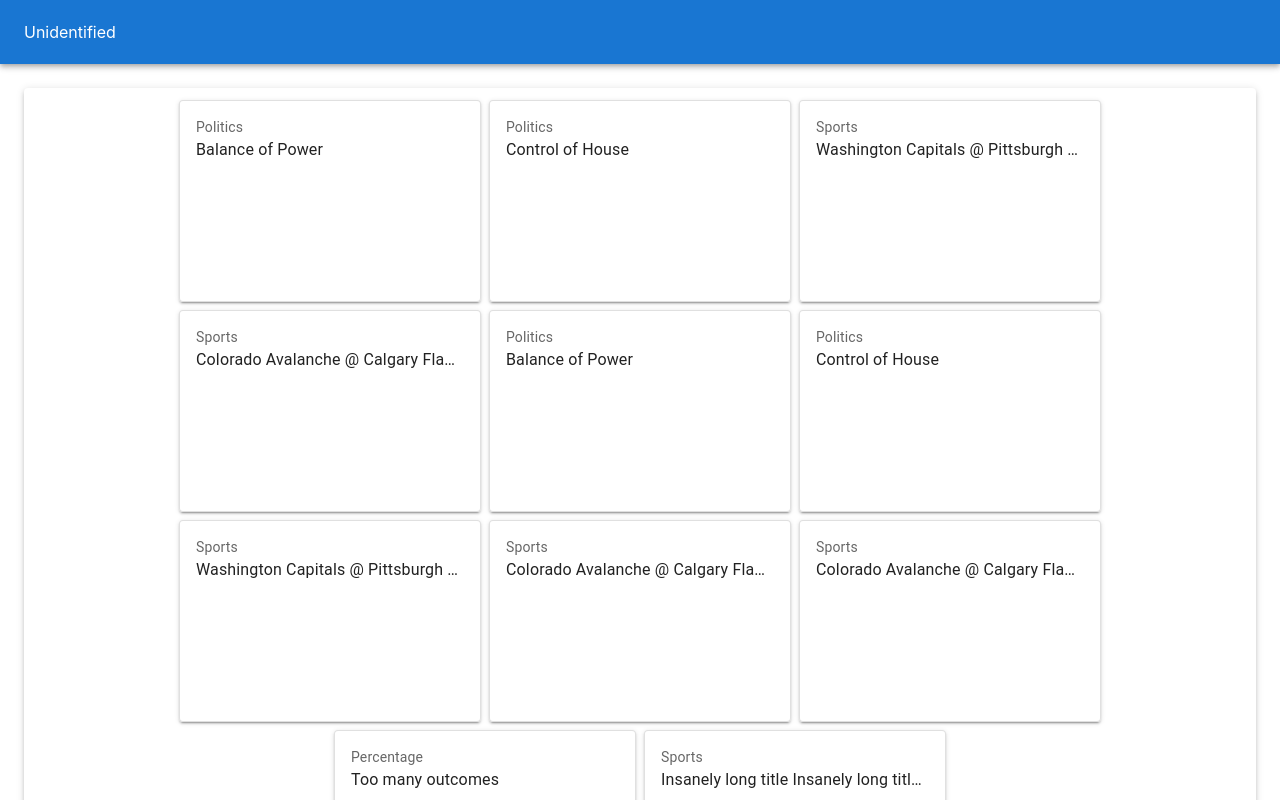
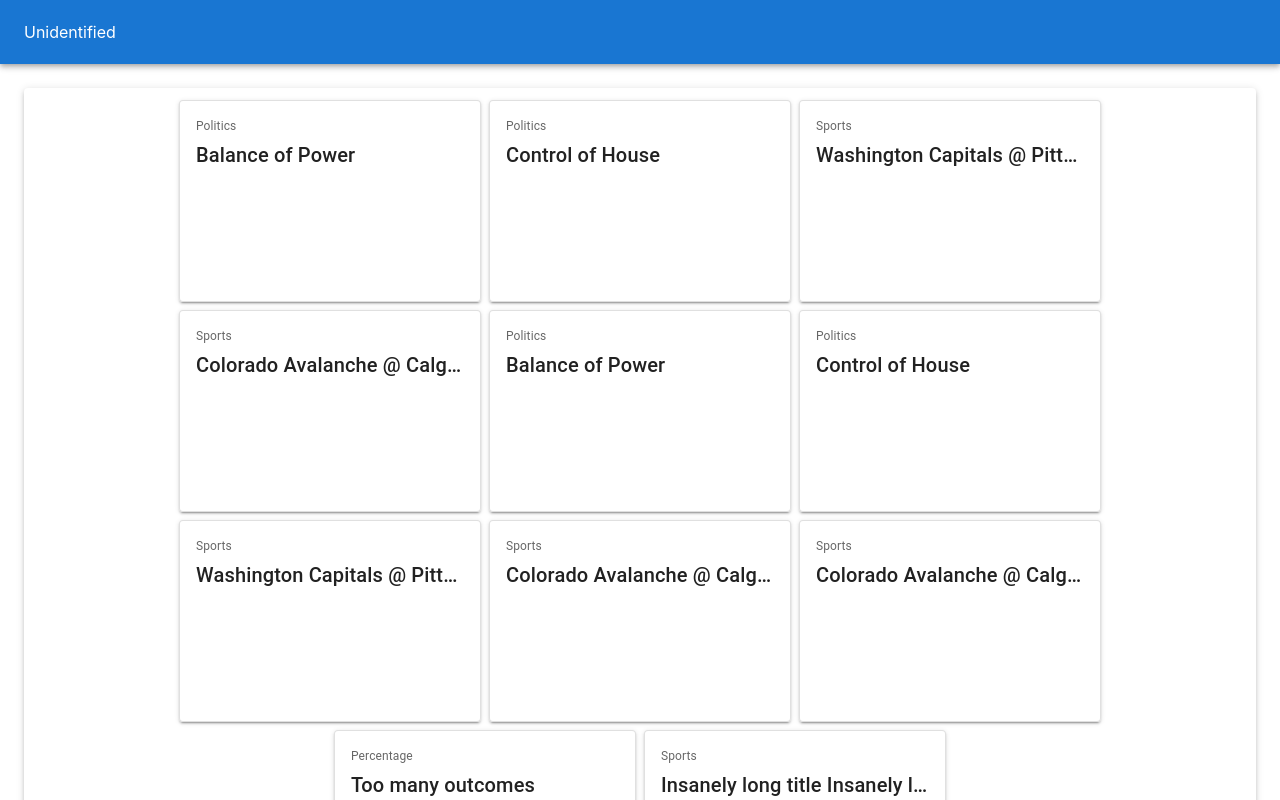
Before and after one commit to 123sld/unidentified, a React (Create React App) app in the folder frontend/: page / in a window 1280 px wide. Shown: the top 800 px of the page. Built offline with nearby package versions, Linux system fonts and the light colour scheme.

Commit message:
Appearance tweaks

```diff
--- a/frontend/src/App.js
+++ b/frontend/src/App.js
@@ -266,12 +266,12 @@ class App extends Component {
                   {
                     markets.map((market, index) => (
                       <Paper elevation={2} sx={{ m: .5}}>
-                          <Card sx={{ minHeight: 200, minWidth: 300, maxWidth: 300 }} variant="outlined">
+                        <Card sx={{ minHeight: 200, maxHeight: 200, minWidth: 300, maxWidth: 300 }} variant="outlined">
                             <CardContent>
-                              <Typography sx={{ fontSize: 14 }} color="text.secondary" noWrap>
+                              <Typography sx={{ fontSize: 12 }} color="text.secondary" gutterBottom>
                                 {market.category}
                               </Typography>
-                              <Typography noWrap>{market.name}</Typography>
+                              <Typography noWrap variant="h6"> {market.name} </Typography>
                             </CardContent>
                           </Card>
                         </Paper>
```
